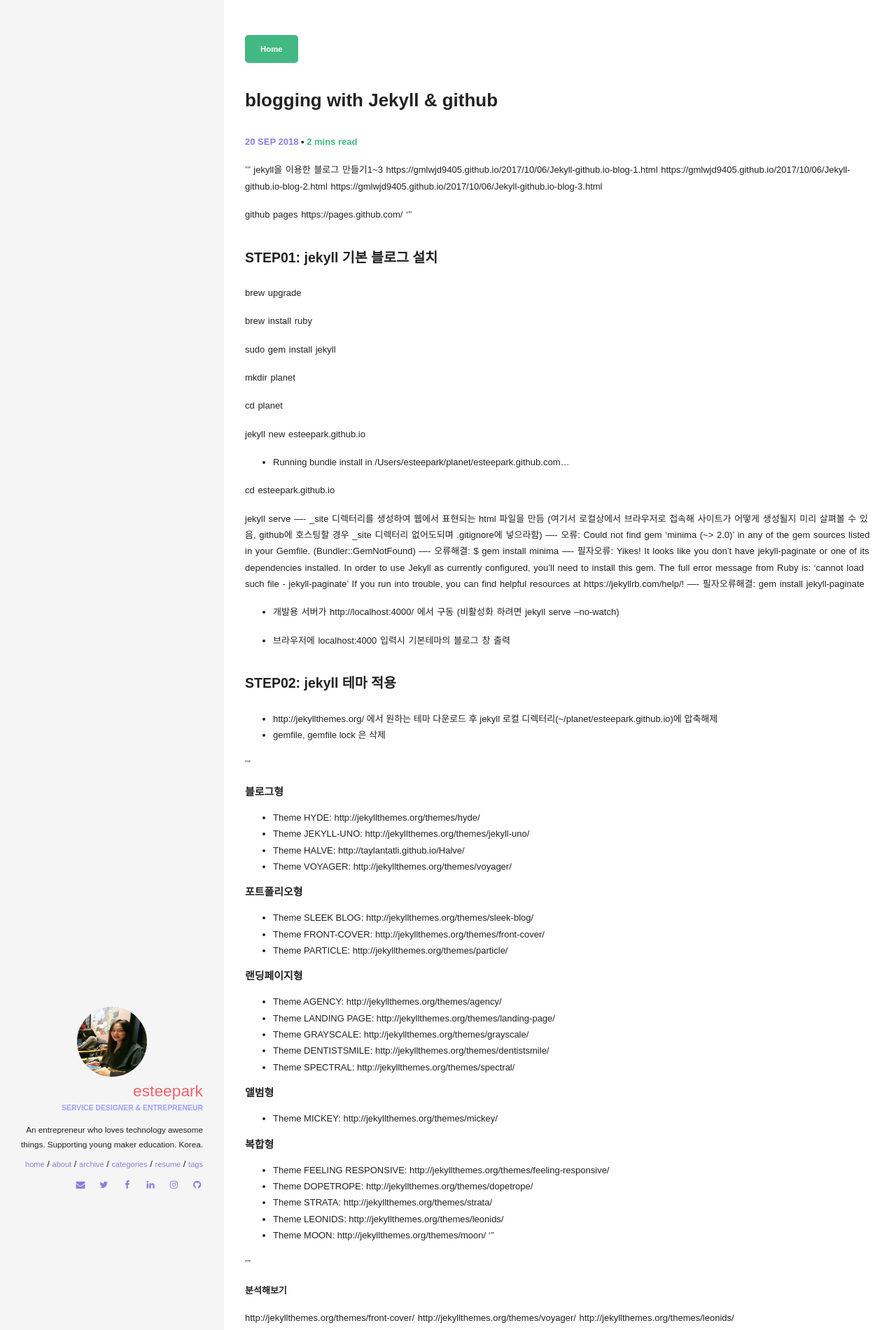
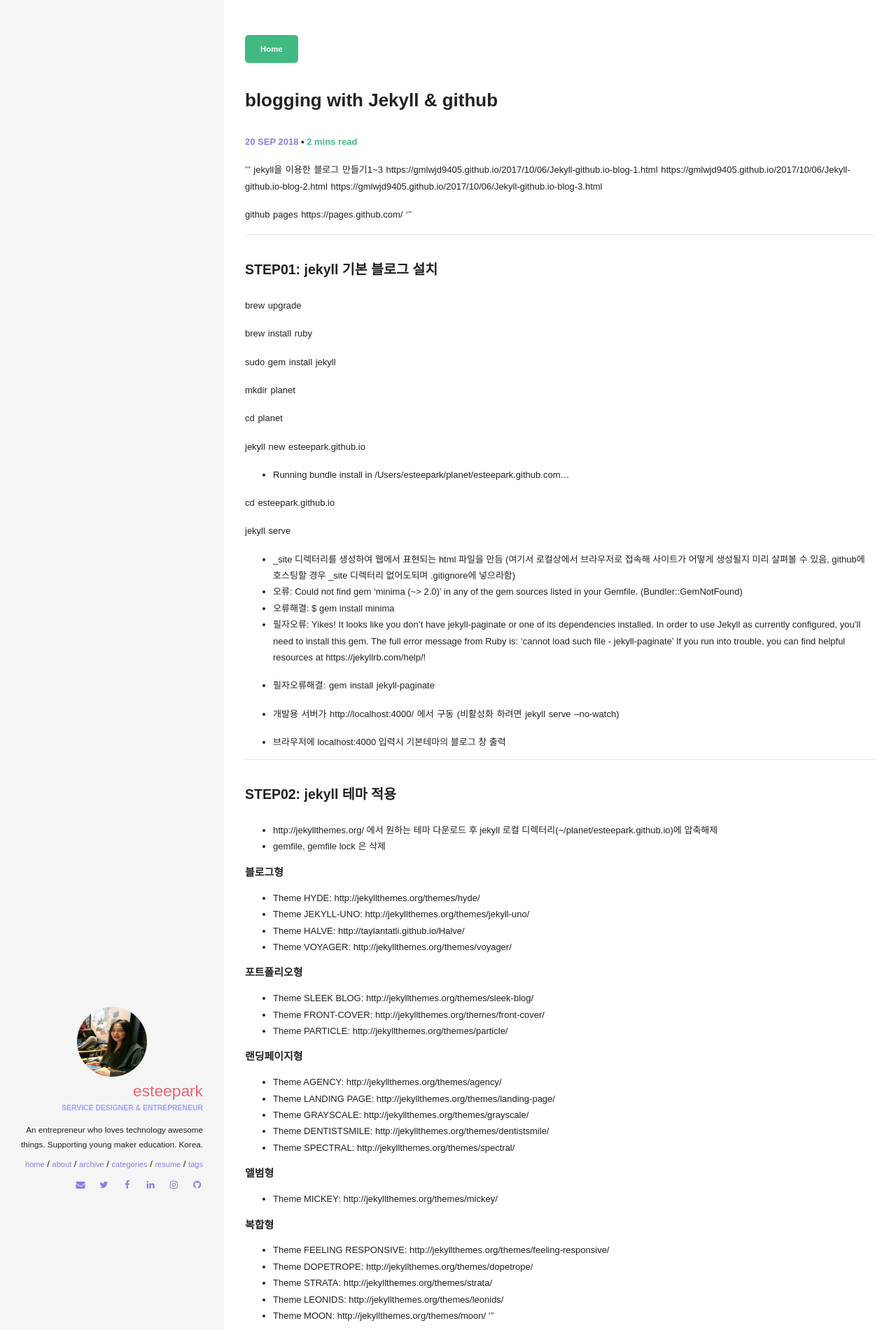
Before and after one commit to esteepark/esteepark.github.io, a Jekyll site: the page built from _posts/2018-09-20-jekyll.md, in a window 1280 px wide. Shown: the top 1901 px of the page at 70% size. Built offline with Jekyll 4.4.1, drawn with Linux system fonts in a browser that asks for light colours; comment, search, counter and statistics services are not loaded; some of the changed lines change nothing that is shown.

Commit message:
by esteepark

```diff
--- a/_posts/2018-09-20-jekyll.md
+++ b/_posts/2018-09-20-jekyll.md
@@ -17,6 +17,8 @@
 https://pages.github.com/
 '''
 
+- - -
+
 ### STEP01: jekyll 기본 블로그 설치
 
 brew upgrade
@@ -35,22 +37,24 @@
 cd esteepark.github.io
 
 jekyll serve
----- _site 디렉터리를 생성하여 웹에서 표현되는 html 파일을 만듬 (여기서 로컬상에서 브라우저로 접속해 사이트가 어떻게 생성될지 미리 살펴볼 수 있음, github에 호스팅할 경우 _site 디렉터리 없어도되며 .gitignore에 넣으라함)
----- 오류: Could not find gem 'minima (~> 2.0)' in any of the gem sources listed in your Gemfile. (Bundler::GemNotFound)
----- 오류해결: $ gem install minima
----- 필자오류: Yikes! It looks like you don’t have jekyll-paginate or one of its dependencies installed. In order to use Jekyll as currently configured, you’ll need to install this gem. The full error message from Ruby is: ‘cannot load such file - jekyll-paginate’ If you run into trouble, you can find helpful resources at https://jekyllrb.com/help/!
----- 필자오류해결: gem install jekyll-paginate
-- 개발용 서버가 http://localhost:4000/ 에서 구동 (비활성화 하려면 jekyll serve --no-watch)
 
-- 브라우저에 localhost:4000 입력시 기본테마의 블로그 창 출력
+- _site 디렉터리를 생성하여 웹에서 표현되는 html 파일을 만듬 (여기서 로컬상에서 브라우저로 접속해 사이트가 어떻게 생성될지 미리 살펴볼 수 있음, github에 호스팅할 경우 _site 디렉터리 없어도되며 .gitignore에 넣으라함)
+- 오류: Could not find gem 'minima (~> 2.0)' in any of the gem sources listed in your Gemfile. (Bundler::GemNotFound)
+- 오류해결: $ gem install minima
+- 필자오류: Yikes! It looks like you don’t have jekyll-paginate or one of its dependencies installed. In order to use Jekyll as currently configured, you’ll need to install this gem. The full error message from Ruby is: ‘cannot load such file - jekyll-paginate’ If you run into trouble, you can find helpful resources at https://jekyllrb.com/help/!
+- 필자오류해결: gem install jekyll-paginate
+
++ 개발용 서버가 http://localhost:4000/ 에서 구동 (비활성화 하려면 jekyll serve --no-watch)
+
++ 브라우저에 localhost:4000 입력시 기본테마의 블로그 창 출력
+
+- - -
 
 ### STEP02: jekyll 테마 적용
 
 - http://jekyllthemes.org/ 에서 원하는 테마 다운로드 후 jekyll 로컬 디렉터리(~/planet/esteepark.github.io)에 압축해제
 - gemfile, gemfile lock 은 삭제
 
-
-'''
 
 ##### 블로그형
 
```
